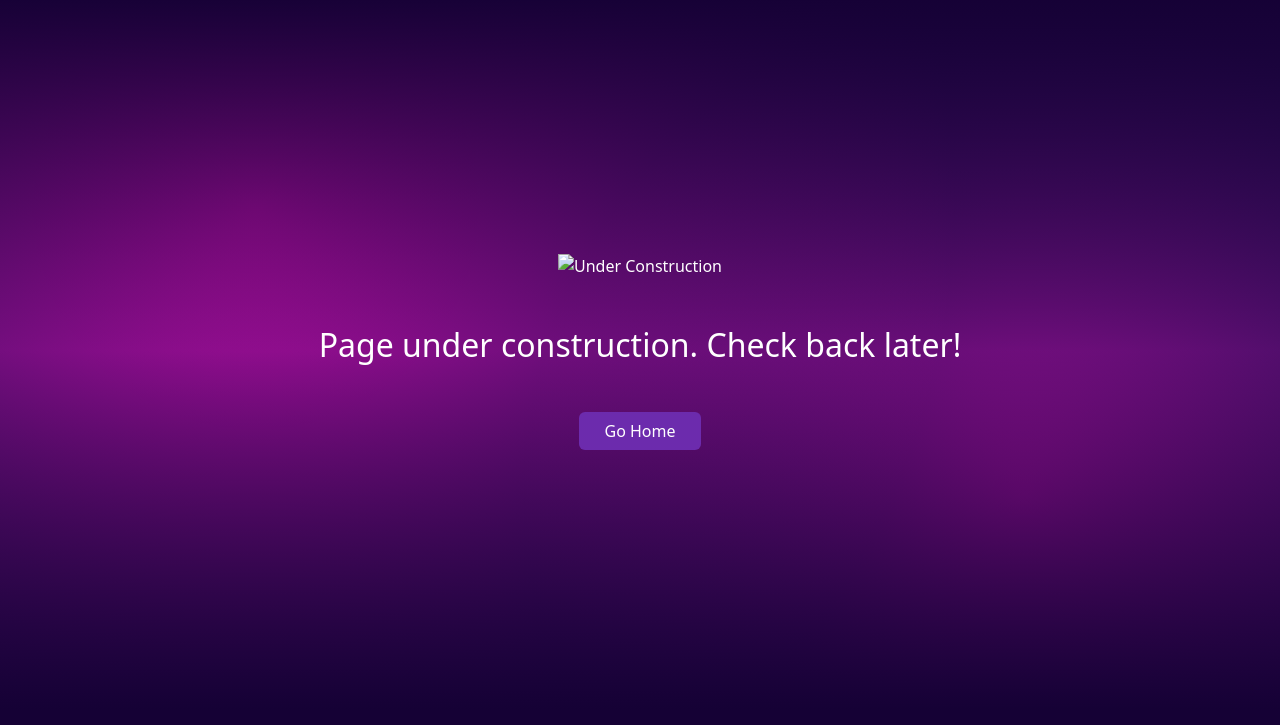
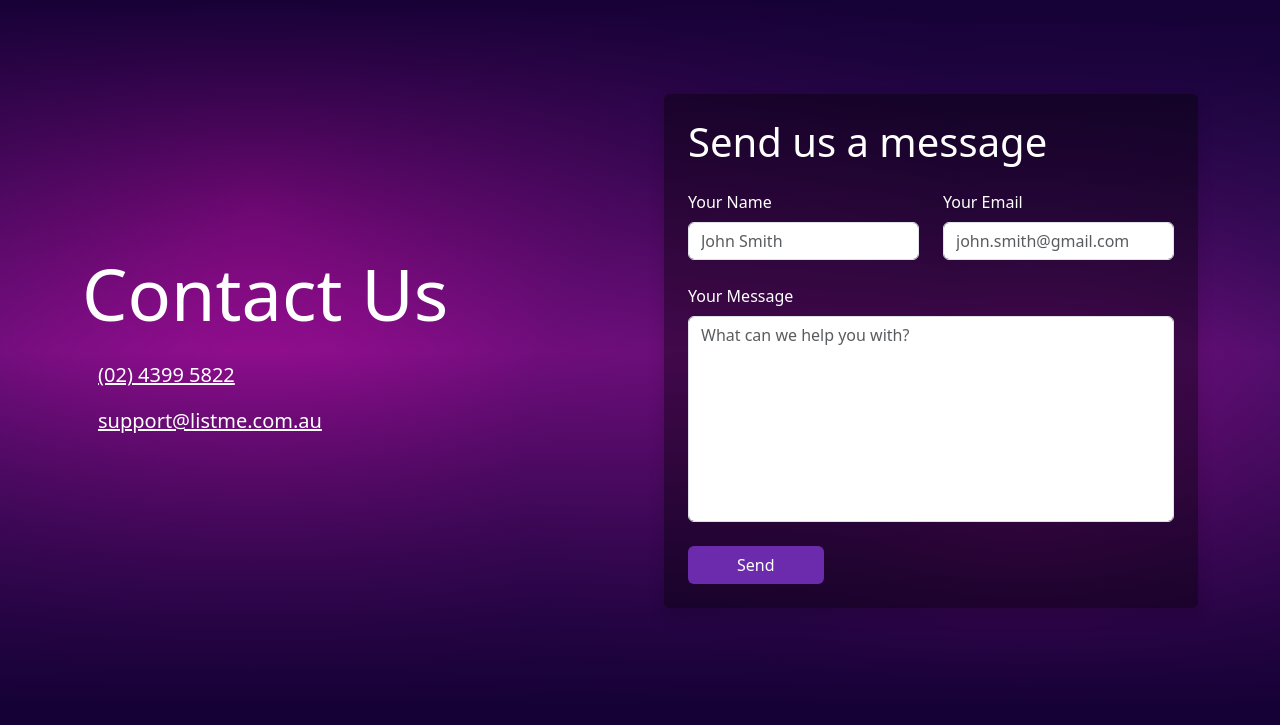
Before and after one commit to trainer-ryan-eqc/to-do-app-25.13, a plain HTML site: page frontend/support.html in a window 1280 px wide. Shown: the part 75-800 px from the top of the page. Drawn offline with nearby package versions, Linux system fonts and the light colour scheme.

Commit message:
updated error

```diff
--- a/backend/routes/taskRoutes.js
+++ b/backend/routes/taskRoutes.js
@@ -1,6 +1,6 @@
 const express = require("express");
 const router = express.Router();
-const Task = require("./models/task");
+const Task = require("../models/task");
 
 
 
--- a/frontend/support.html
+++ b/frontend/support.html
@@ -46,21 +46,59 @@
   </nav>
 
   <!-- ↑ Navbar ↑ -->
+  <!-- Contact Form -->
 
-  <!-- ↓ Page Not Ready ↓ -->
+  <section class="bg-img d-flex align-items-center support py-5">
+    <div class="container py-5">
+      <div class="row g-5 justify-content-between align-items-center">
 
-  <section class="bg-img d-flex justify-content-center align-items-center py-5">
-    <div class="container text-center text-white py-5">
-      <img src="./images/Construction.svg" alt="Under Construction" height="150px" width="auto">
-      <h2 class="mt-5">Page under construction. Check back later!</h2>
-      <div class="mt-5">
-        <a href="./" class="btn btn-primary px-4">Go Home</a>
+        <div class="col-lg-6 text-white">
+          <h1 class="display-2 mb-4">Contact Us</h1>
+          <ul class="list-unstyled">
+            <li class="d-flex gap-3 align-items-center mb-3">
+              <img src="" alt="">
+              <a href="tel:+43995822" class="lead text-white">(02) 4399 5822</a>
+            </li>
+            <li class="d-flex gap-3 align-items-center">
+              <img src="" alt="">
+              <a href="mailto:support@listme.com.au" class="lead text-white">support@listme.com.au</a>
+            </li>
+          </ul>
+        </div>
+
+        <div class="col-lg-6">
+          <div class="bg-translucent p-4 rounded shadow text-white">
+            <div id="newForm">
+              <h3 class="display-6 mb-4">Send us a message</h3>
+              <form id="contactForm">
+                  <div class="row g-4">
+                      <div class="form-group col-md-6">
+                          <label for="name" class="form-label">Your Name</label>
+                          <input type="text" name="name" id="name" class="form-control" required placeholder="John Smith">
+                      </div>
+                      <div class="form-group col-md-6">
+                          <label for="email" class="form-label">Your Email</label>
+                          <input type="email" name="email" id="email" class="form-control" required placeholder="john.smith@gmail.com">
+                      </div>
+                      <div class="form-group">
+                          <label for="message" class="form-label">Your Message</label>
+                          <textarea type="text" name="message" id="message" class="form-control" rows="8" required placeholder="What can we help you with?"></textarea>
+                      </div>
+                  </div>
+                  <button type="submit" class="btn btn-primary mt-4 px-5">Send</button>
+              </form>
+            </div>
+
+            <!-- not finished -->
+
+          </div>
+        </div>
+
       </div>
     </div>
   </section>
 
-  <!-- ↑ Page Not Ready ↑ -->
-
+  <!-- Contact Form -->
   <!-- ↓ Footer ↓ -->
 
   <footer>
@@ -88,7 +126,7 @@
   </footer>
 
   <!-- ↑ Footer ↑ -->
-
+  <script src="./js/support.js"></script>
   <script src="https://cdn.jsdelivr.net/npm/bootstrap@5.3.8/dist/js/bootstrap.bundle.min.js" integrity="sha384-FKyoEForCGlyvwx9Hj09JcYn3nv7wiPVlz7YYwJrWVcXK/BmnVDxM+D2scQbITxI" crossorigin="anonymous"></script>
 </body>
 </html>
```
Also changed, not shown: frontend/js/support.js (added).
